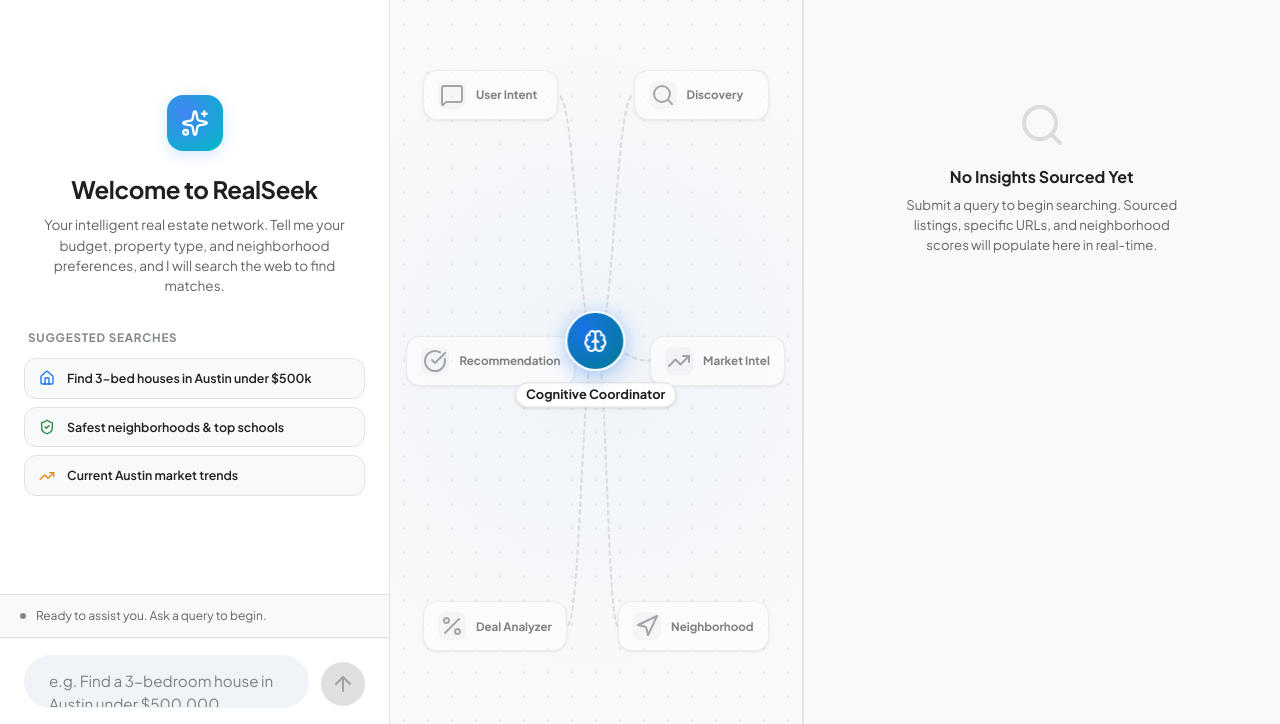
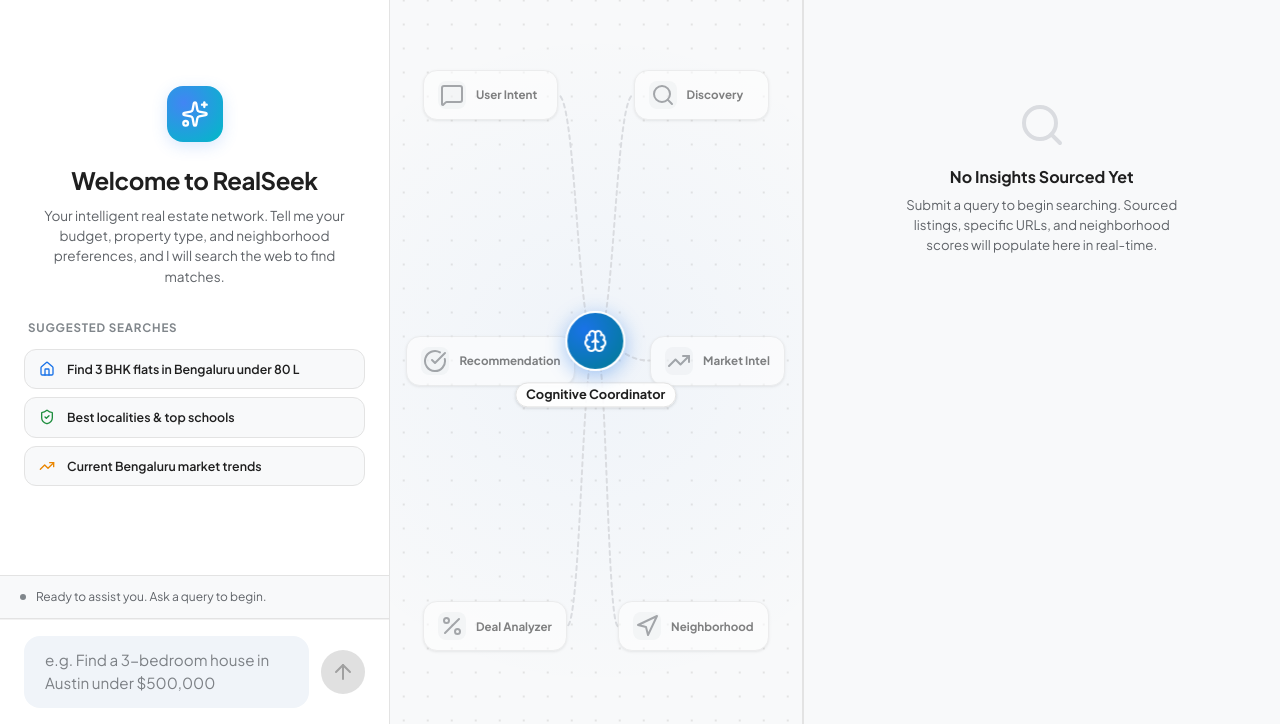
Before and after one commit to SunilGopalCV/RealSeek, a plain HTML site: page frontend/index.html in a window 1280 px wide. Shown: the part 76-800 px from the top of the page. Drawn offline with nearby package versions, Linux system fonts and the light colour scheme.

Commit message:
Updated input field and search suggestions

```diff
--- a/frontend/index.html
+++ b/frontend/index.html
@@ -3,7 +3,7 @@
 <head>
     <meta charset="UTF-8">
     <meta name="viewport" content="width=device-width, initial-scale=1.0">
-    <title>RealSeek - Premium AI Real Estate Advisor</title>
+    <title>RealSeek</title>
     <!-- Fonts -->
     <link rel="preconnect" href="https://fonts.googleapis.com">
     <link rel="preconnect" href="https://fonts.gstatic.com" crossorigin>
@@ -45,17 +45,17 @@
 
                     <div class="suggestion-header">Suggested searches</div>
                     <div class="suggestion-grid">
-                        <div class="suggestion-card" onclick="selectSuggestion('Find a 3-bedroom house in Austin, Texas under $500,000')">
+                        <div class="suggestion-card" onclick="selectSuggestion('Find a 3 BHK flat in Bengaluru under 80 Lakhs')">
                             <i data-lucide="home" class="card-icon blue"></i>
-                            <span>Find 3-bed houses in Austin under $500k</span>
+                            <span>Find 3 BHK flats in Bengaluru under 80 L</span>
                         </div>
-                        <div class="suggestion-card" onclick="selectSuggestion('Tell me about the safest neighborhoods in Austin with highly rated schools')">
+                        <div class="suggestion-card" onclick="selectSuggestion('Tell me about the best localities in Bengaluru with top schools and connectivity')">
                             <i data-lucide="shield-check" class="card-icon green"></i>
-                            <span>Safest neighborhoods & top schools</span>
+                            <span>Best localities & top schools</span>
                         </div>
-                        <div class="suggestion-card" onclick="selectSuggestion('What are the current real estate market trends in Austin right now?')">
+                        <div class="suggestion-card" onclick="selectSuggestion('What are the current real estate market trends in Bengaluru right now?')">
                             <i data-lucide="trending-up" class="card-icon yellow"></i>
-                            <span>Current Austin market trends</span>
+                            <span>Current Bengaluru market trends</span>
                         </div>
                     </div>
                 </div>
--- a/frontend/style.css
+++ b/frontend/style.css
@@ -406,25 +406,37 @@ body {
     padding: 16px 24px;
     display: flex;
     gap: 12px;
-    align-items: flex-end;
+    align-items: center; /* Center the button vertically relative to the 2-row textarea */
     background: #ffffff;
     border-top: 1px solid rgba(0, 0, 0, 0.05);
 }
 
-.chat-input-area textarea {
+#chat-input {
     flex: 1;
     background: #f0f4f9;
     border: 1.5px solid transparent;
-    border-radius: 28px;
-    padding: 14px 24px;
+    border-radius: 16px;
+    padding: 12px 20px;
     color: var(--text-main);
     font-family: var(--font-sans);
     font-size: 0.95rem;
     line-height: 1.5;
     resize: none;
     outline: none;
+    height: 72px;       /* 2 rows initial height */
+    min-height: 72px;   /* Lock to 2 rows minimum height */
     max-height: 150px;
-    transition: all 0.25s ease-in-out;
+    overflow-y: auto;
+    scrollbar-width: none !important; /* Hide scrollbar for Firefox */
+    -ms-overflow-style: none !important;  /* Hide scrollbar for IE/Edge */
+    transition: border-color 0.2s ease, box-shadow 0.2s ease;
+}
+
+/* Chrome, Safari, and Opera scrollbar hiding */
+#chat-input::-webkit-scrollbar {
+    display: none !important;
+    width: 0 !important;
+    height: 0 !important;
 }
 
 .chat-input-area textarea::placeholder {
@@ -432,7 +444,7 @@ body {
     opacity: 0.8;
 }
 
-.chat-input-area textarea:focus {
+#chat-input:focus {
     background: #ffffff;
     border-color: var(--primary);
     box-shadow: 0 4px 20px rgba(26, 115, 232, 0.08), 0 2px 8px rgba(0, 0, 0, 0.04);
@@ -451,7 +463,6 @@ body {
     cursor: pointer;
     transition: all 0.2s cubic-bezier(0.4, 0, 0.2, 1);
     flex-shrink: 0;
-    margin-bottom: 2px;
     box-shadow: 0 2px 6px rgba(26, 115, 232, 0.15);
 }
 
```
